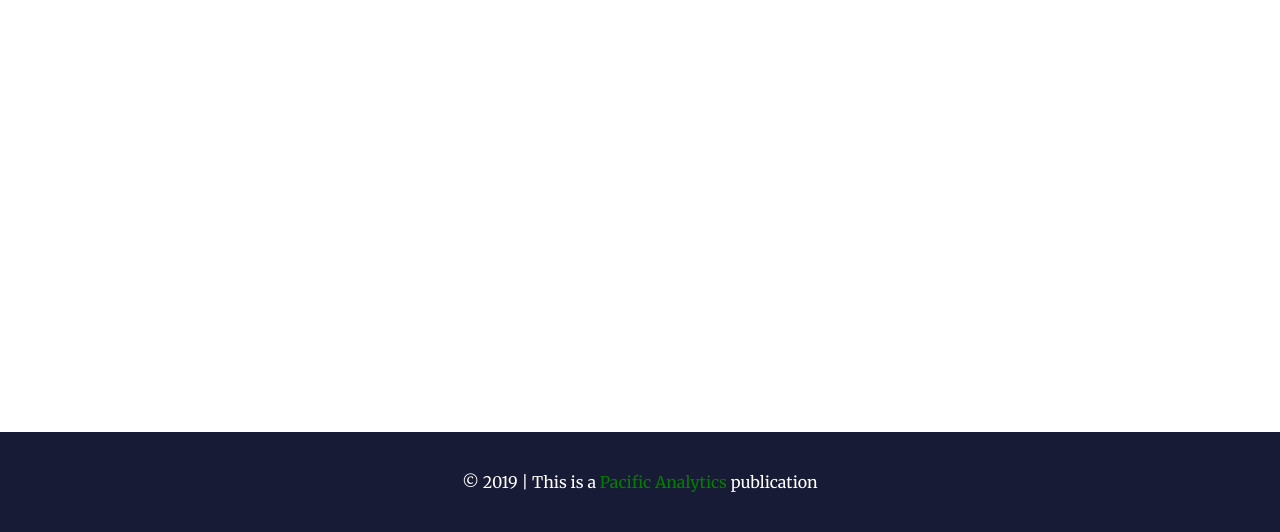
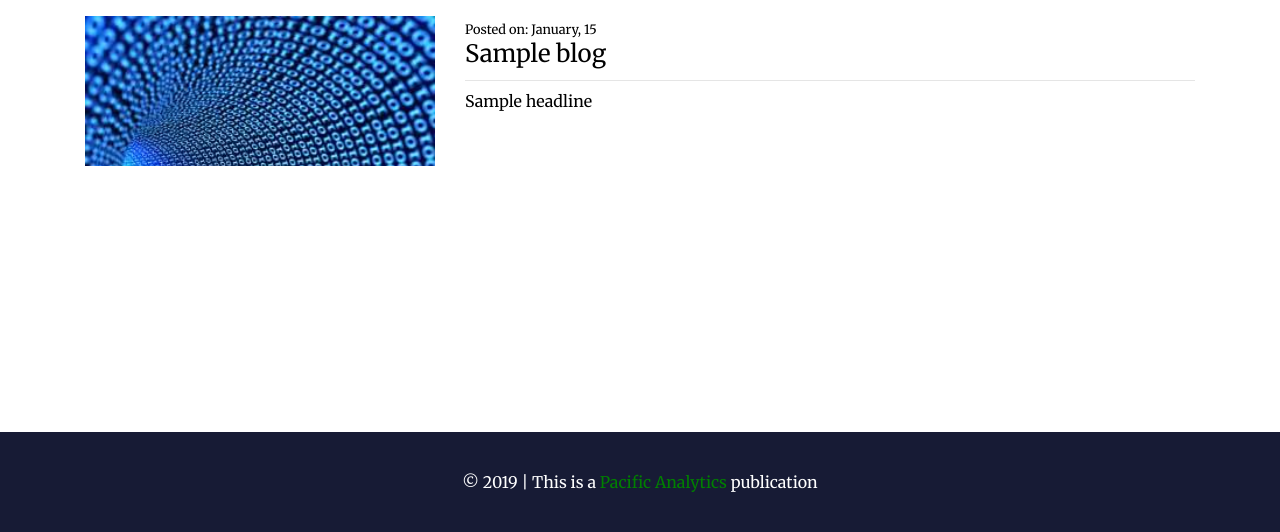
Before and after one commit to brandontkessler/codegib, a Flask app: template app/templates/media/media.html in a window 1280 px wide. Shown: the part 268-800 px from the top of the page. Run offline with Flask 2, Linux system fonts and the light colour scheme; tables that the repository leaves empty hold one stand-in row (values such as "Sample post"); the template is opened without the code that fills it: values that come from a table or form of the project are taken from there, most other values are stand-ins (such as "Sample title", 1, 10 or a date in 2020); data that the repository does not hold is empty; parts of the project's set-up code (start-up, migrations or seed data) failed here and were passed over; some libraries are stand-ins or nearby versions.

Commit message:
removed pagination and added media layout

```diff
--- a/app/media/views.py
+++ b/app/media/views.py
@@ -13,15 +13,13 @@
 @media.route('/', methods=['GET', 'POST'])
 def media_index():
     # Query Params
-    page = request.args.get('page', 1, type=int)
     tag_filter = request.args.get('tag_filter', 'all', type=str)
 
     # Query all blogs
     all_blogs = Blog.query.order_by(Blog.date.desc())
 
     # Filter by query params
-    blogs = all_blogs.filter(Blog._tags.ilike(f"%{tag_filter}%"))\
-                    .paginate(page=page, per_page=6)
+    blogs = all_blogs.filter(Blog._tags.ilike(f"%{tag_filter}%")).all()
 
     # Identify and sort tags by total count
     all_tag_list = [tag.strip() for blog in all_blogs.all() for tag in blog.tags.strip().split(",")]
--- a/app/static/css/main.css
+++ b/app/static/css/main.css
@@ -24,6 +24,6 @@
 .card:hover {
   text-decoration: none;
   color: black;
-  padding: 4px;
+  padding: 1px;
   border: 3px solid #171B35;
 }
--- a/app/static/css/media.css
+++ b/app/static/css/media.css
@@ -1,45 +1,51 @@
-.blog-card {
-  height: 180px;
-  padding: 0;
+.first-blog-row {
+  max-height: 255px;
   overflow: hidden;
+}
+
+.main-card .card-cover {
   width: 100%;
 }
 
+.small-cards {
+  height: 250px;
+  overflow: hidden;
+}
+
+.small-cards .card-cover {
+  width: 100%;
+}
+
+.second-blog-row {
+  overflow: hidden;
+}
+
+.second-blog-row .card-cover {
+  width: 100%;
+}
+
+.remaining-blog-card {
+  height: 150px;
+  overflow: hidden;
+}
+
+.remaining-blog-card .card-cover {
+  width: 100%;
+}
+
+
+.first-blog-row, .second-blog-row, .remaining-blog-card {
+  margin-bottom: 75px;
+}
+
+
+.card-body {
+  color: black;
+  padding: 0;
+}
+
+
 .blog-card:hover {
   text-decoration: none;
-  border-left: 3px solid #171B35;
-  margin-left: -3px;
+  background-color: #eaeaea;
 }
-
-.card-cover {
-  width: 190px;
-  object-fit: cover;
-  padding: 10px 15px 5px 15px;
-  float: left;
-}
-
-.card-body {
-  padding: 10px;
-}
-
-.card-title {
-  color: black;
-  margin-bottom: 0.5em;
-}
-
-.card-tags {
-  color: black;
-}
-
-.card-headline {
-  color: #363636;
-  font-size: 0.8em;
-}
-
-.card-date {
-  color: gray;
-}
-
-.page_nav {
-  margin: auto;
-}
--- a/app/templates/about.html
+++ b/app/templates/about.html
@@ -10,7 +10,7 @@
 
     <div class="about-description">
       <div class="pic-contact">
-        <img class="profile_pic" src="{{ url_for('static', filename='img/profile_pic.png') }}" alt="">
+        <img class="profile_pic mb-3" src="{{ url_for('static', filename='img/profile_pic.png') }}" alt="">
         <div class="about-contact">
           <div class="row">
             <a href="#" class="col-4 gmail-nav"><i class="far fa-envelope"></i></a>
--- a/app/templates/media/media.html
+++ b/app/templates/media/media.html
@@ -11,38 +11,123 @@
   </div>
 
   <div class="container">
-    <div class="row mt-4">
-      {% for blog in blogs.items %}
+    {% if blogs|length > 5 %}
+      <div class="row first-blog-row">
+        <div class="col-sm-8 mb-5">
+          <a href="{{ url_for('media.read_blog', blog_title=blogs[0].title) }}" class="row main-card blog-card">
+            <div class="col-6">
+              <img class="card-cover" src="{{ url_for('static', filename='img/blogs/scrapy_sports_data/test.jpg') }}" class="card-img-top" alt="...">
+            </div>
+            <div class="col-6">
+              <div class="card-body">
+                <small class="card-date">Posted on: {{ blogs[0].date.strftime('%B, %d') }}</small>
+                <h4 class="card-title">{{ blogs[0].title }}</h4>
+                <hr class="mt-0 mb-2 pt-0 pb-0">
+                <p class="card-headline mb-0">{{ blogs[0].headline }}</p>
+              </div>
+            </div>
+          </a>
+        </div>
+        <div class="col-sm-4">
+          <div class="row small-cards">
+            <div class="col-12">
+              <a href="{{ url_for('media.read_blog', blog_title=blogs[1].title) }}" class="row blog-card">
+                <div class="col-4">
+                  <img class="card-cover" src="{{ url_for('static', filename='img/blogs/scrapy_sports_data/test.jpg') }}" class="card-img-top" alt="...">
+                </div>
+                <div class="col-8">
+                  <div class="card-body">
+                    <small class="card-date">Posted on: {{ blogs[1].date.strftime('%B, %d') }}</small>
+                    <h5 class="card-title">{{ blogs[1].title }}</h5>
+                  </div>
+                </div>
+              </a>
+              <a href="{{ url_for('media.read_blog', blog_title=blogs[2].title) }}" class="row blog-card mt-5">
+                <div class="col-4">
+                  <img class="card-cover" src="{{ url_for('static', filename='img/blogs/scrapy_sports_data/test.jpg') }}" class="card-img-top" alt="...">
+                </div>
+                <div class="col-8">
+                  <div class="card-body">
+                    <small class="card-date">Posted on: {{ blogs[2].date.strftime('%B, %d') }}</small>
+                    <h5 class="card-title">{{ blogs[2].title }}</h5>
+                  </div>
+                </div>
+              </a>
+            </div>
+          </div>
+        </div>
+      </div>
 
-      <a href="{{ url_for('media.read_blog', blog_title=blog.title) }}" class="mb-5 blog-card">
+      <div class="row second-blog-row">
+        <div class="col-6">
+          <a href="{{ url_for('media.read_blog', blog_title=blogs[3].title) }}" class="row blog-card">
+            <div class="col-4">
+              <img class="card-cover" src="{{ url_for('static', filename='img/blogs/scrapy_sports_data/test.jpg') }}" class="card-img-top" alt="...">
+            </div>
+            <div class="col-8">
+              <div class="card-body">
+                <small class="card-date">Posted on: {{ blogs[3].date.strftime('%B, %d') }}</small>
+                <h4 class="card-title">{{ blogs[3].title }}</h4>
+                <hr class="mt-0 mb-2 pt-0 pb-0">
+                <p class="card-headline mb-0">{{ blogs[3].headline }}</p>
+              </div>
+            </div>
+          </a>
+        </div>
+        <div class="col-6">
+          <a href="{{ url_for('media.read_blog', blog_title=blogs[4].title) }}" class="row blog-card">
+            <div class="col-4">
+              <img class="card-cover" src="{{ url_for('static', filename='img/blogs/scrapy_sports_data/test.jpg') }}" class="card-img-top" alt="...">
+            </div>
+            <div class="col-8">
+              <div class="card-body">
+                <small class="card-date">Posted on: {{ blogs[4].date.strftime('%B, %d') }}</small>
+                <h4 class="card-title">{{ blogs[4].title }}</h4>
+                <hr class="mt-0 mb-2 pt-0 pb-0">
+                <p class="card-headline mb-0">{{ blogs[4].headline }}</p>
+              </div>
+            </div>
+          </a>
+        </div>
+      </div>
 
+      <div class="remaining-blogs">
+        {% for blog in blogs[5:] %}
+        <a href="{{ url_for('media.read_blog', blog_title=blog.title) }}" class="row remaining-blog-card blog-card">
+          <div class="col-4">
             <img class="card-cover" src="{{ url_for('static', filename='img/blogs/scrapy_sports_data/test.jpg') }}" class="card-img-top" alt="...">
-
+          </div>
+          <div class="col-8">
             <div class="card-body">
               <small class="card-date">Posted on: {{ blog.date.strftime('%B, %d') }}</small>
               <h4 class="card-title">{{ blog.title }}</h4>
               <hr class="mt-0 mb-2 pt-0 pb-0">
               <p class="card-headline mb-0">{{ blog.headline }}</p>
             </div>
+          </div>
         </a>
-
-      {% endfor %}
-
-      <div class="page_nav mt-5">
-        {% for page_num in blogs.iter_pages(left_edge=1, right_edge=1, left_current=1, right_current=2) %}
-          {% if page_num %}
-            {% if blogs.page == page_num %}
-                <a class="btn btn-info mb-4" href="{{ url_for('media.media_index', page=page_num, tag_filter=tag_filter) }}">{{ page_num }}</a>
-            {% else %}
-                <a class="btn btn-outline-info mb-4" href="{{ url_for('media.media_index', page=page_num, tag_filter=tag_filter) }}">{{ page_num }}</a>
-            {% endif %}
-          {% else %}
-              ...
-          {% endif %}
         {% endfor %}
       </div>
 
+    {% else %}
+      <div class="remaining-blogs">
+        {% for blog in blogs %}
+        <a href="{{ url_for('media.read_blog', blog_title=blog.title) }}" class="row remaining-blog-card blog-card">
+          <div class="col-4">
+            <img class="card-cover" src="{{ url_for('static', filename='img/blogs/scrapy_sports_data/test.jpg') }}" class="card-img-top" alt="...">
           </div>
+          <div class="col-8">
+            <div class="card-body">
+              <small class="card-date">Posted on: {{ blog.date.strftime('%B, %d') }}</small>
+              <h4 class="card-title">{{ blog.title }}</h4>
+              <hr class="mt-0 mb-2 pt-0 pb-0">
+              <p class="card-headline mb-0">{{ blog.headline }}</p>
+            </div>
+          </div>
+        </a>
+        {% endfor %}
+      </div>
+    {% endif %}
   </div>
 
 
```
Lines whose indentation alone changed are shown as unchanged.
